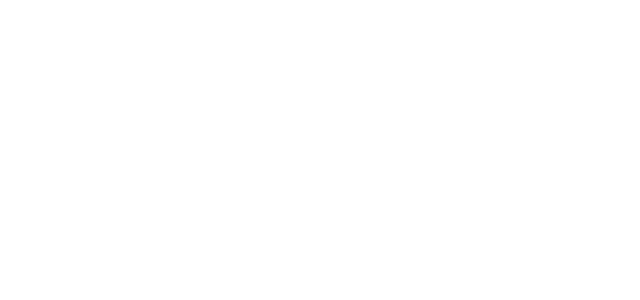
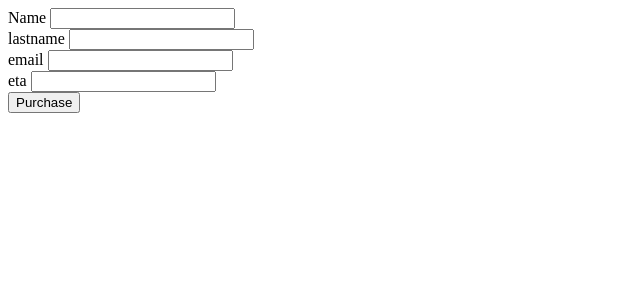
Before and after one commit to WhiteBit/PersonaFrontend, an Angular app: page /modifica in a window 1280 px wide. Shown: the top 300 px of the page, without its empty margins (0-640 px from the left). Built offline with nearby package versions, Linux system fonts and the light colour scheme.

Commit message:
modificaV1

```diff
--- a/src/app/app-routing.module.ts
+++ b/src/app/app-routing.module.ts
@@ -2,11 +2,12 @@ import { NgModule } from '@angular/core';
 import { RouterModule, Routes } from '@angular/router';
 import { HomeComponent } from './home/home.component';
 import { ListapersoneComponent } from './listapersone/listapersone.component';
+import { ModificaPersonaComponent } from './modifica-persona/modifica-persona.component';
 
 const routes: Routes = [
   {path: "", component: HomeComponent},
   {path: "listapersone", component: ListapersoneComponent},
-
+  {path: "modifica", component: ModificaPersonaComponent},
 ];
 
 @NgModule({
--- a/src/app/app.module.ts
+++ b/src/app/app.module.ts
@@ -6,17 +6,21 @@ import { AppComponent } from './app.component';
 import { ListapersoneComponent } from './listapersone/listapersone.component';
 import { HomeComponent } from './home/home.component';
 import { HttpClientModule } from '@angular/common/http';
+import { ModificaPersonaComponent } from './modifica-persona/modifica-persona.component';
+import { FormsModule, ReactiveFormsModule } from '@angular/forms';
 
 @NgModule({
   declarations: [
     AppComponent,
     ListapersoneComponent,
-    HomeComponent
+    HomeComponent,
+    ModificaPersonaComponent
   ],
   imports: [
     BrowserModule,
     AppRoutingModule,
     HttpClientModule,
+    ReactiveFormsModule
   ],
   providers: [],
   bootstrap: [AppComponent]
--- a/src/app/listapersone/listapersone.component.html
+++ b/src/app/listapersone/listapersone.component.html
@@ -7,8 +7,8 @@
         <span>Cognome: {{pers.lastname}}</span><br>
         <span>Email: {{pers.email}}</span><br>
         <span>Età: {{pers.eta}}</span><br>
-        <button (click)>Modifica</button>
-        <button>Elimina</button>
+        <button routerLink="/modifica">Modifica</button>
+        <button (click)="eliminaPersona(pers.id)">Elimina</button>
     </li>
 </ul>
 </div>
--- a/src/app/listapersone/listapersone.component.ts
+++ b/src/app/listapersone/listapersone.component.ts
@@ -19,4 +19,8 @@ export class ListapersoneComponent implements OnInit {
   getPersona(){
     return this.personaService.getPersona().subscribe(persone => this.persone = persone);
   }
+
+  eliminaPersona(id:number){
+    return this.personaService.eliminaPersona(id).subscribe(() => this.getPersona())
+  }
 }
--- /dev/null
+++ b/src/app/modifica-persona/modifica-persona.component.html
@@ -0,0 +1,18 @@
+<form [formGroup]="checkoutForm" (ngSubmit)="onSubmit()">
+    <div>
+        <label for="name"> Name </label>
+        <input id="name" type="text" value="nome" formControlName="name">
+        </div> <div>
+        <label for="lastname"> lastname </label>
+         <input id="lastname" type="text" value="lastname" formControlName="lastname">
+        </div>
+        <div>
+            <label for="email"> email </label>
+             <input id="email" type="email" value="email" formControlName="email">
+            </div>
+            <div>
+                <label for="eta"> eta </label>
+                 <input id="eta" type="number" value="eta" formControlName="eta">
+                </div>
+     <button class="button" type="submit" >Purchase</button>
+    </form>
--- /dev/null
+++ b/src/app/modifica-persona/modifica-persona.component.ts
@@ -0,0 +1,32 @@
+import { Component, OnInit } from '@angular/core';
+import { FormBuilder } from '@angular/forms';
+import { Persona } from 'src/Persona';
+import { PersonaserviceService } from '../personaservice.service';
+
+@Component({
+  selector: 'app-modifica-persona',
+  templateUrl: './modifica-persona.component.html',
+  styleUrls: ['./modifica-persona.component.css']
+})
+export class ModificaPersonaComponent implements OnInit {
+  checkoutForm = this.formBuilder.group({ id:'',name: '', lastname: '' ,email:'',eta:''});
+  p?:Persona;
+
+  onSubmit(){
+    this.p= {"id": this.checkoutForm.get('id')?.value,
+    "name": this.checkoutForm.get('name')?.value,
+    "lastname": this.checkoutForm.get('lastname')?.value,
+    "email": this.checkoutForm.get('email')?.value,
+    "eta": this.checkoutForm.get('eta')?.value};
+    return this.PersonaService.modificaPersona(this.p).subscribe(() => this.PersonaService.getPersona())
+  }
+  constructor(
+    private formBuilder: FormBuilder,
+    private PersonaService: PersonaserviceService
+    ) { }
+
+  ngOnInit(): void {
+
+  }
+
+}
--- a/src/app/personaservice.service.ts
+++ b/src/app/personaservice.service.ts
@@ -7,6 +7,11 @@ import { Observable } from 'rxjs';
 })
 export class PersonaserviceService {
 
+  httpOptions = {
+    headers: new HttpHeaders(
+    { 'Content-Type': 'application/json' }
+    ),
+    };
 
   constructor(private http: HttpClient) { }
 
@@ -14,4 +19,10 @@ export class PersonaserviceService {
     return this.http.get<Persona[]>("http://localhost:8080/persona/visualizza");
   }
 
+  eliminaPersona(id:number): Observable<Persona>{
+     return this.http.delete<Persona>(`http://localhost:8080/persona/delete/${id}`, this.httpOptions);
+  }
+  modificaPersona(p: Persona): Observable<Persona>{
+    return this.http.post<Persona>(`http://localhost:8080/persona/modifica`, p ,this.httpOptions);
+  }
 }
```
Also changed, not shown: src/app/modifica-persona/modifica-persona.component.css (added), 1 other file (tests, documents, lock files or other folders).
